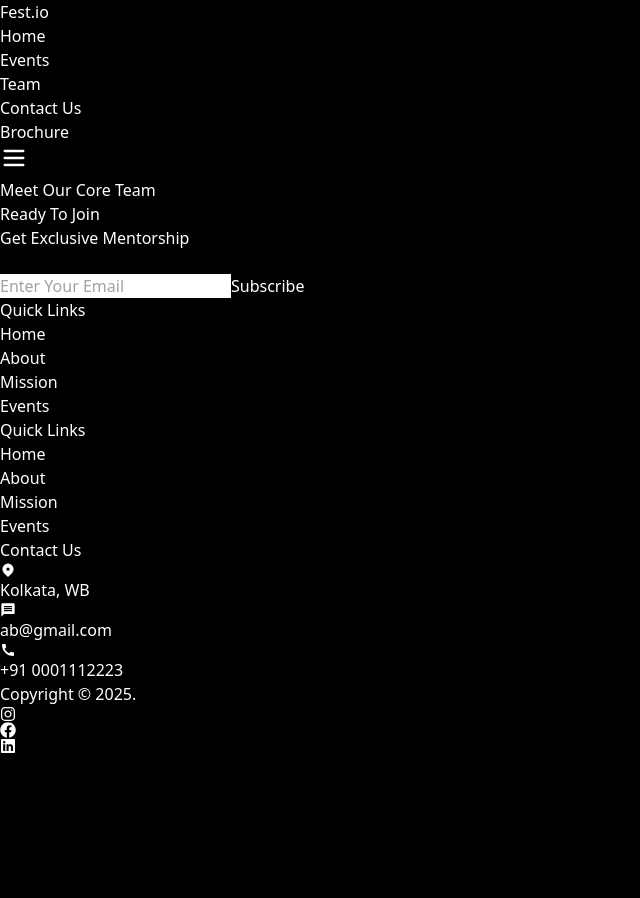
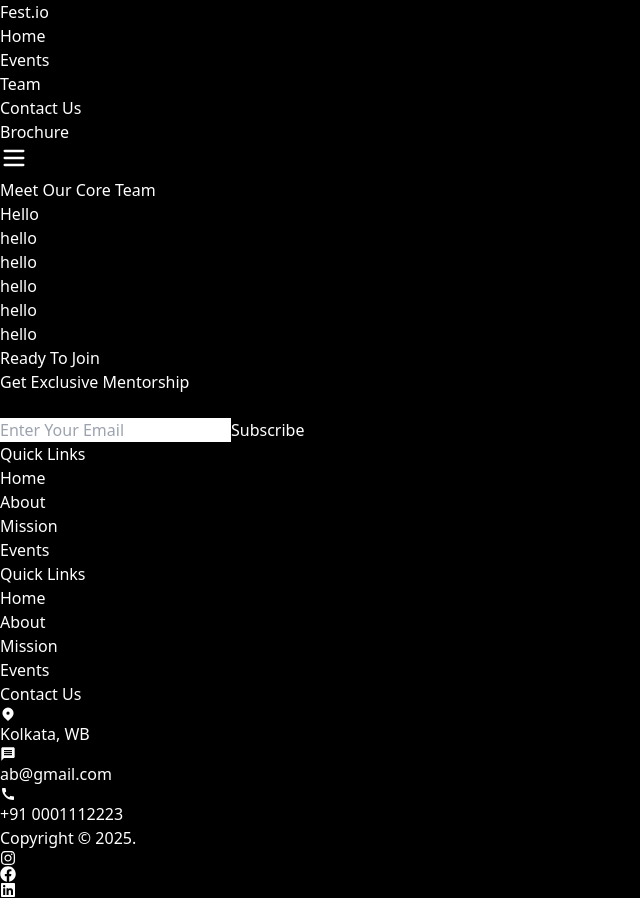
Before and after one commit to Surajit-Tunga/Fest.io, a React (Vite) app: page /team in a window 1280 px wide. Shown: the whole page, without its empty margins (0-640 px from the left). Before the commit the page ends 800 px from the top, so only its background shows below. Built offline with nearby package versions, Linux system fonts and the light colour scheme.

Commit message:
Uodate team

```diff
--- a/src/components/Team.jsx
+++ b/src/components/Team.jsx
@@ -1,3 +1,9 @@
+import Chair from "./team/Chair";
+import Conv from "./team/Conv";
+import Market from "./team/Market";
+import Media from "./team/Media";
+import Web from "./team/web";
+import Voll from "./team/Voll";
 
 
 const teamMembers = [
@@ -19,7 +25,23 @@ const CoreTeam = () => {
         </h1>
       </div>
       <div className="max-w-3xl mx-auto text-center">
-
+        <Chair/>
+        <Conv/>
+        <Market/>
+        <Media/>
+        <Web/>
+        <Voll/>
+        {/* <div className="grid grid-cols-1 sm:grid-cols-2 md:grid-cols-3 gap-8">
+          {teamMembers.map((member, index) => (
+            <div
+              key={index}
+              className="bg-gray-800 border border-gray-700 p-2 rounded-xl shadow-md hover:shadow-orange-500/30 transition"
+            >
+              <h3 className="text-2xl font-semibold mb-1 text-orange-300">{member.name}</h3>
+              <p className="text-gray-400 mb-4">{member.role}</p>
+            </div>
+          ))}
+        </div> */}
       </div>
     </section>
   );
--- a/src/components/team/Chair.jsx
+++ b/src/components/team/Chair.jsx
@@ -0,0 +1,11 @@
+import React from 'react'
+
+const Chair = () => {
+  return (
+    <div>
+      Hello
+    </div>
+  )
+}
+
+export default Chair
--- a/src/components/team/conv.jsx
+++ b/src/components/team/conv.jsx
@@ -0,0 +1,11 @@
+import React from 'react'
+
+const conv = () => {
+  return (
+    <div>
+      hello
+    </div>
+  )
+}
+
+export default conv
--- a/src/components/team/market.jsx
+++ b/src/components/team/market.jsx
@@ -0,0 +1,11 @@
+import React from 'react'
+
+const market = () => {
+  return (
+    <div>
+      hello
+    </div>
+  )
+}
+
+export default market
--- a/src/components/team/media.jsx
+++ b/src/components/team/media.jsx
@@ -1,54 +1,11 @@
-import React, { useEffect } from "react";
-import AOS from "aos";
-import "aos/dist/aos.css";
+import React from 'react'
 
-const TeamSection = () => {
-  const teamMembers = [
-    {
-      name: "Surajit Tunga",
-      role: "Frontend Developer",
-      designation: "Lead UI Engineer",
-    },
-    {
-      name: "Ananya Ghosh",
-      role: "Event Coordinator",
-      designation: "Operations Head",
-    },
-    {
-      name: "Ravi Sharma",
-      role: "Backend Developer",
-      designation: "Tech Lead",
-    },
-    // Add more team members here
-  ];
+const media = () => {
+  return (
+    <div>
+      hello
+    </div>
+  )
+}
 
-  useEffect(() => {
-    AOS.init({ duration: 800, once: true });
-  }, []);
-
-  return (
-    <div className="max-w-6xl mx-auto px-6 py-16 text-center" data-aos="fade-up">
-      <h2 className="text-4xl font-extrabold text-white mb-10">Media Team</h2>
-      <div className="grid grid-cols-1 sm:grid-cols-2 md:grid-cols-3 gap-8">
-        {teamMembers.map((member, index) => (
-          <div
-            key={index}
-            data-aos="zoom-in"
-            data-aos-delay={index * 200}
-            className="bg-[#1c1c1c] border border-gray-700 rounded-xl p-6 shadow-md hover:shadow-orange-400/40 transition-all duration-300"
-          >
-            <h3 className="text-2xl font-semibold text-orange-400 mb-2">{member.name}</h3>
-            <p className="text-gray-300 text-sm mb-1">
-              <span className="font-medium text-white">Role:</span> {member.role}
-            </p>
-            <p className="text-gray-400 text-sm">
-              <span className="font-medium text-white">Designation:</span> {member.designation}
-            </p>
-          </div>
-        ))}
-      </div>
-    </div>
-  );
-};
-
-export default TeamSection;
+export default media
--- a/src/components/team/voll.jsx
+++ b/src/components/team/voll.jsx
@@ -0,0 +1,12 @@
+import React from 'react'
+
+const voll = () => {
+  return (
+    <div>
+        hello
+
+    </div>
+  )
+}
+
+export default voll
--- a/src/components/team/web.jsx
+++ b/src/components/team/web.jsx
@@ -0,0 +1,11 @@
+import React from 'react'
+
+const web = () => {
+  return (
+    <div>
+      hello
+    </div>
+  )
+}
+
+export default web
```
